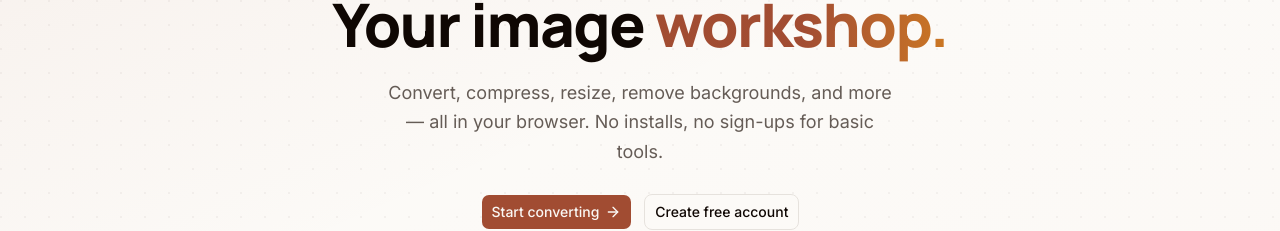
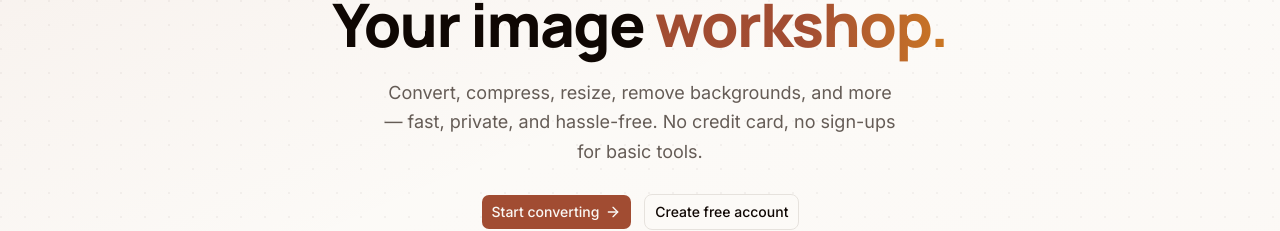
Before and after one commit to Ahmad-Alkaf/image-utility, a Next.js app: page / in a window 1280 px wide. Shown: the part 233-464 px from the top of the page. Built offline with nearby package versions, Linux system fonts and the light colour scheme; no server answers.

Commit message:
fix(home): correct misleading hero text claiming browser-only processing

```diff
--- a/src/app/page.tsx
+++ b/src/app/page.tsx
@@ -32,8 +32,9 @@ export default function HomePage() {
             </h1>
 
             <p className="animate-fade-in-up mx-auto max-w-lg text-lg leading-relaxed text-muted-foreground [animation-delay:160ms]">
-              Convert, compress, resize, remove backgrounds, and more — all in
-              your browser. No installs, no sign-ups for basic tools.
+              Convert, compress, resize, remove backgrounds, and more — fast,
+              private, and hassle-free. No credit card, no sign-ups for basic
+              tools.
             </p>
 
             <div className="animate-fade-in-up flex flex-wrap items-center justify-center gap-3 pt-1 [animation-delay:240ms]">
```
